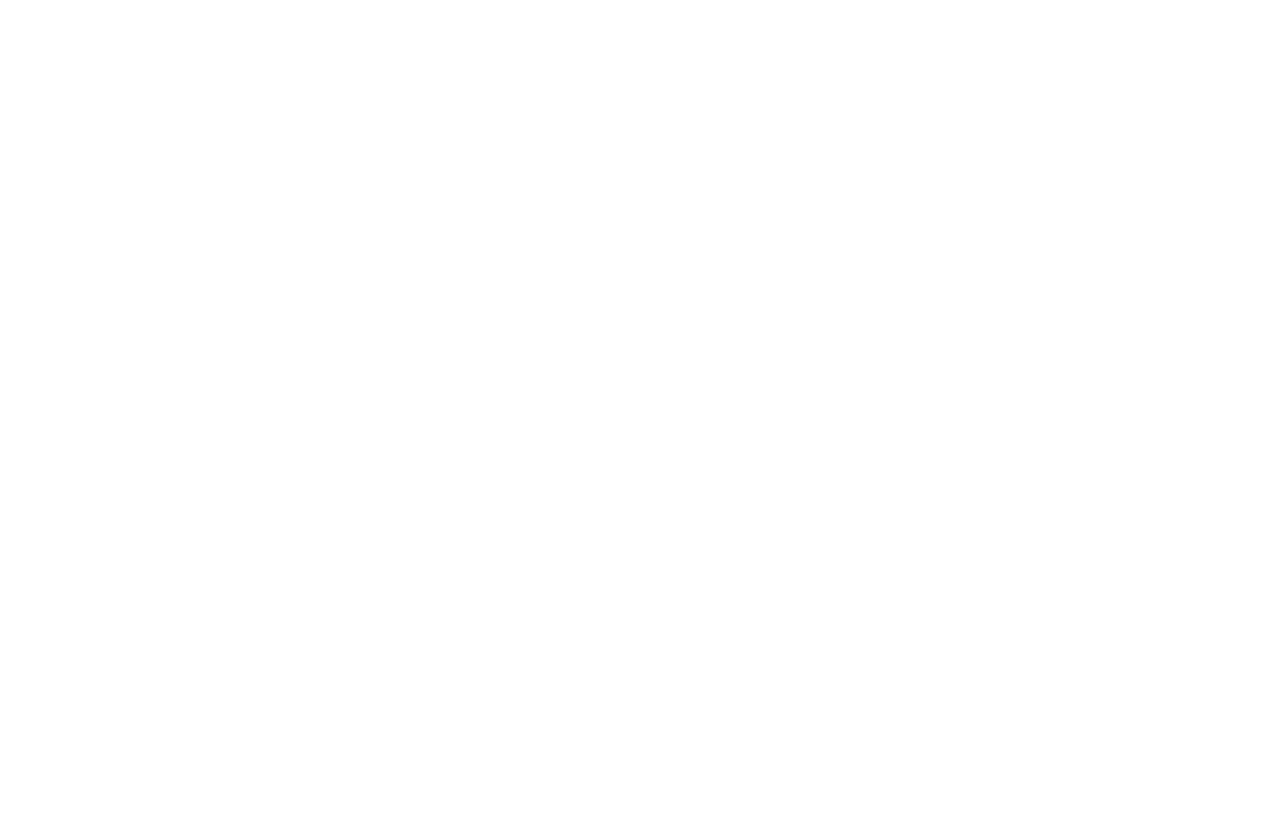
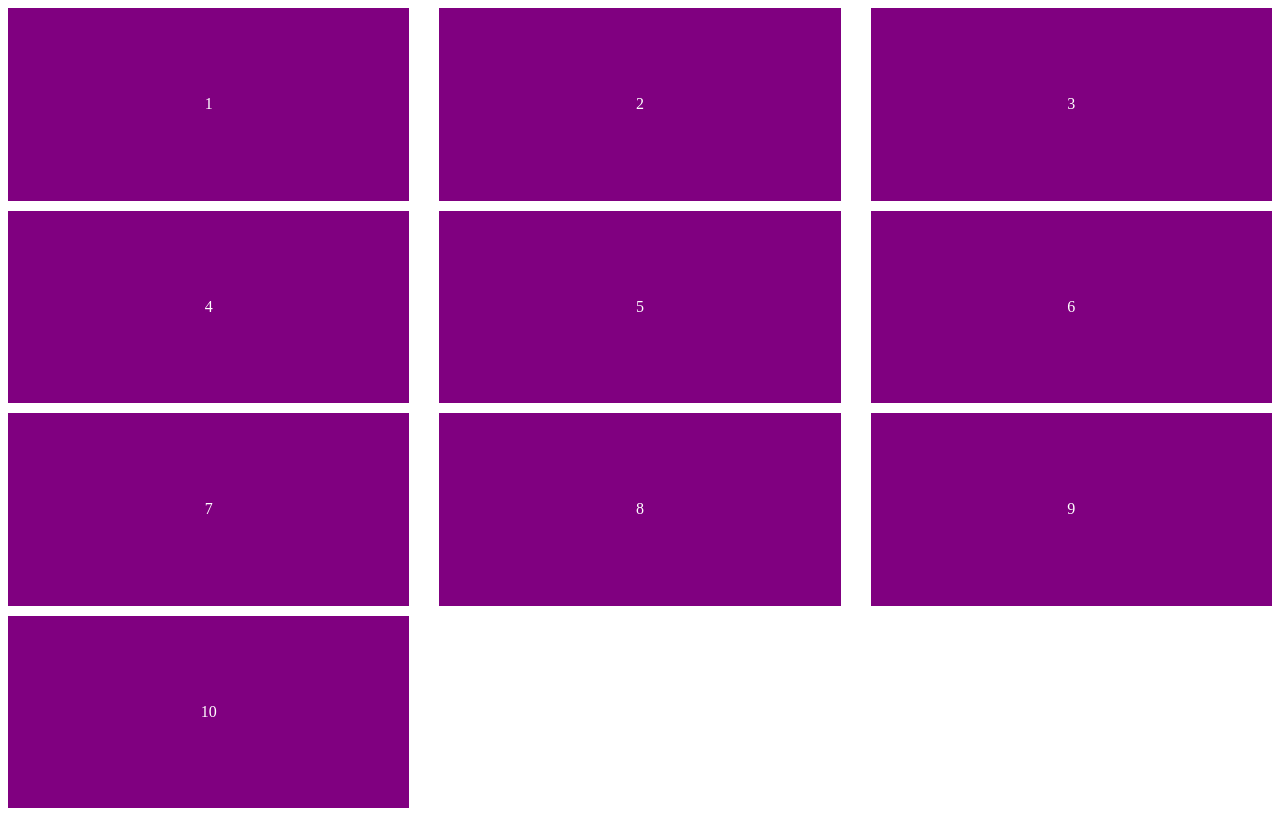
Before and after one commit to abrmoralesm/Practicando-CSS-GRID, a plain HTML site: page 03/index.html in a window 1280 px wide. Drawn offline with Linux system fonts and the light colour scheme.

Commit message:
03 listo

```diff
--- a/03/css/main.css
+++ b/03/css/main.css
@@ -0,0 +1,17 @@
+main {height: 100vh;
+display:grid;
+grid-row-gap: 10px;
+grid-column-gap: 30px;
+/* Es la suma de los dos anteriores grid-gap: 10px 30px; */
+grid-template-columns: repeat(3, 1fr);
+grid-template-rows: repeat(3, 1fr);
+/* Implicig grid */
+grid-auto-rows: 1fr;
+}
+div{
+    display: flex;
+    justify-content: center;
+    align-items: center;
+    background-color: purple;
+    color: white;
+}
--- a/03/index.html
+++ b/03/index.html
@@ -9,5 +9,17 @@
 </head>
 <body>
 
+<main>
+    <div>1</div>
+    <div>2</div>
+    <div>3</div>
+    <div>4</div>
+    <div>5</div>
+    <div>6</div>
+    <div>7</div>
+    <div>8</div>
+    <div>9</div>
+     <div>10</div>
+</main>
 </body>
 </html>
```
